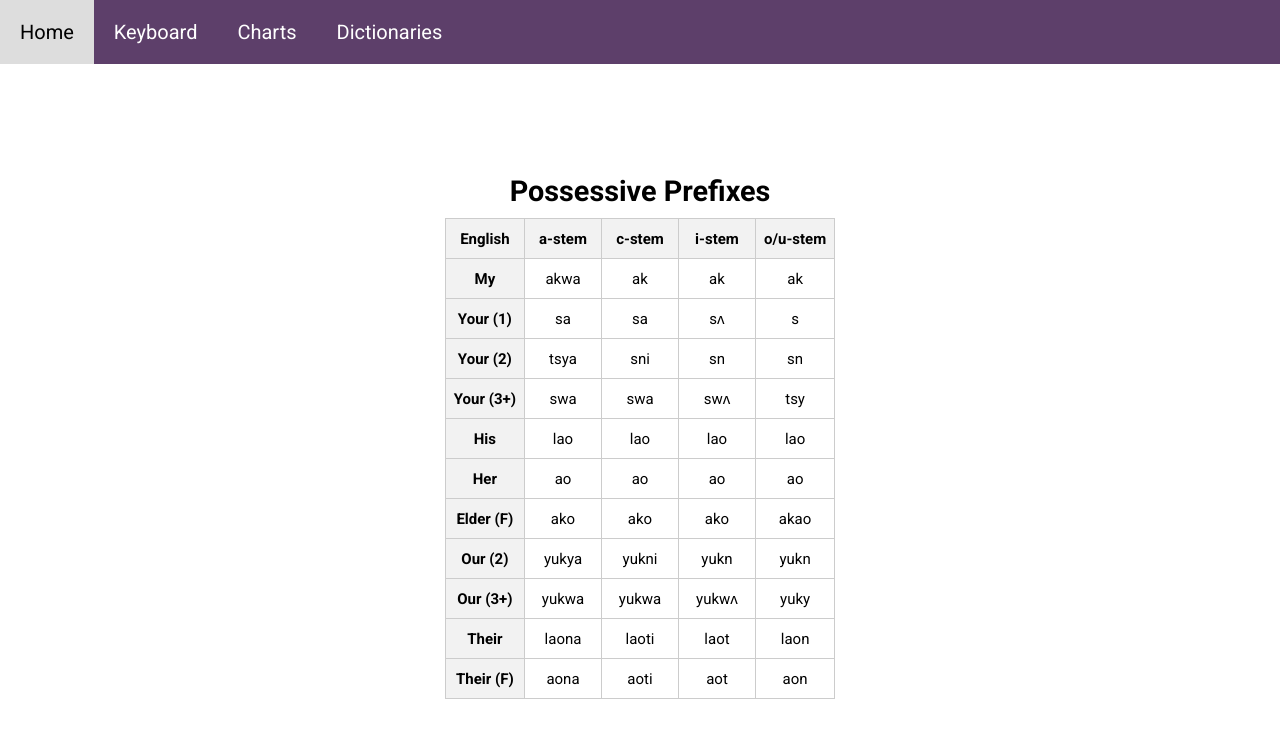
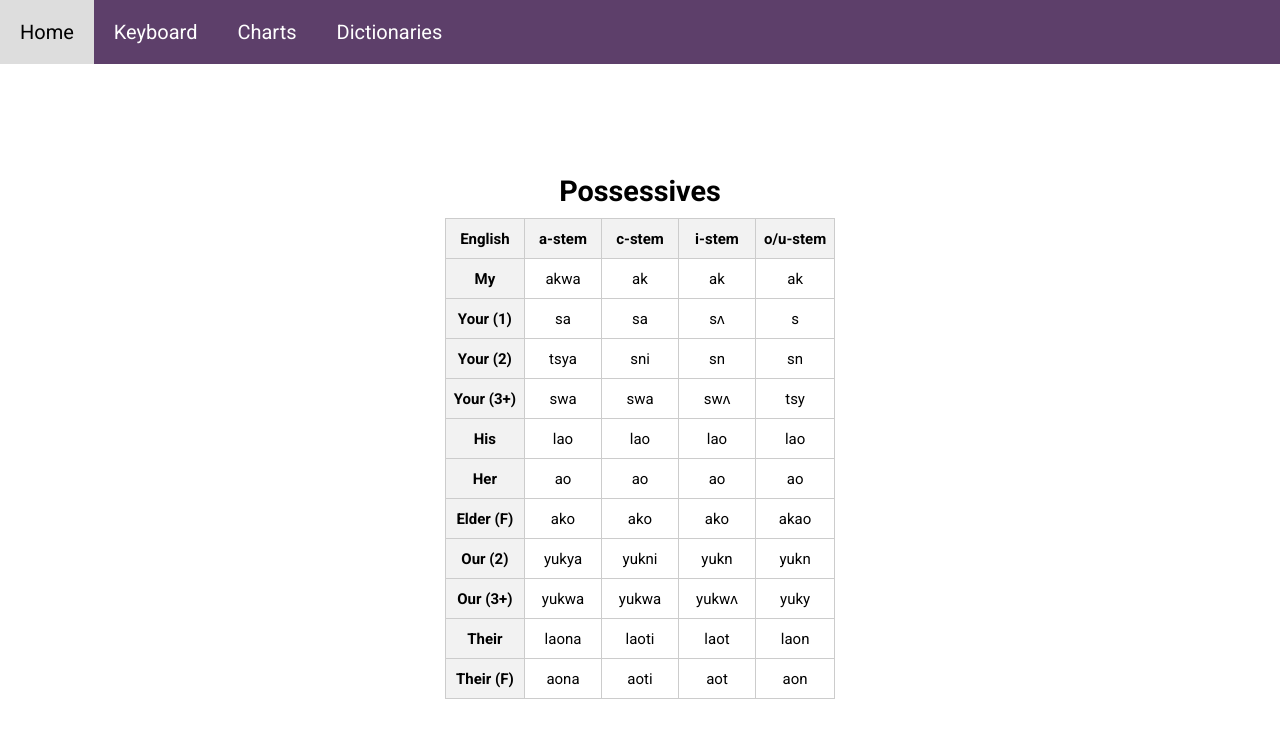
Before and after one commit to EvanBrenkus/OneidaKeyboard, a plain HTML site: page possessives.html in a window 1280 px wide. Drawn offline with Linux system fonts and the light colour scheme.

Commit message:
Update possessives.html

```diff
--- a/possessives.html
+++ b/possessives.html
@@ -141,7 +141,7 @@ table.large-caption caption {
 	</div>
 	<div class="table-container">
 		<table class="large-caption">
-		<caption>Possessive Prefixes</caption>
+		<caption>Possessives</caption>
 			<thead>
 				<tr>
 					<th>English</th>
```
